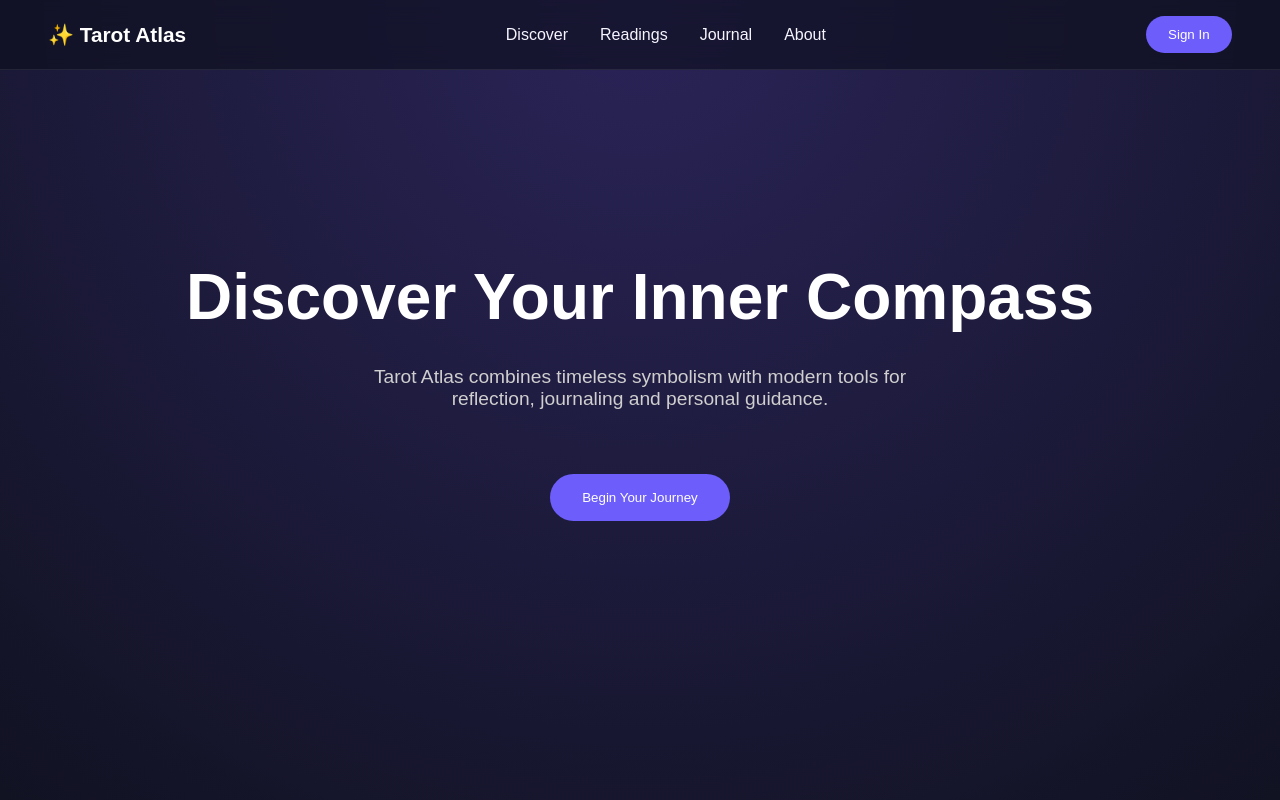
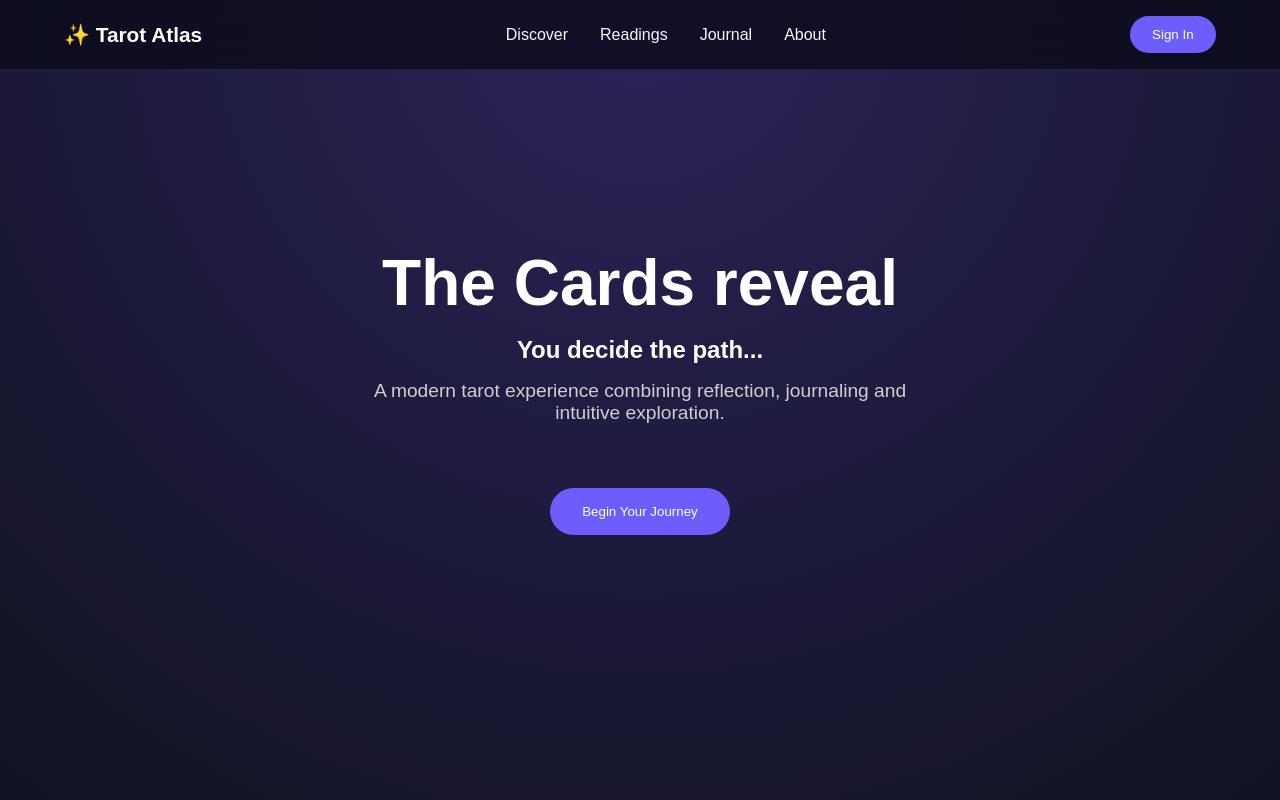
Before and after one commit to paulinahs/tarot-atlas, a React (Vite) app: page / in a window 1280 px wide. Shown: the top 800 px of the page. Built offline with nearby package versions, Linux system fonts and the light colour scheme.

Commit message:
style: update Navbar styles and enhance Home page content

```diff
--- a/src/components/layout/Navbar.css
+++ b/src/components/layout/Navbar.css
@@ -7,11 +7,12 @@
     justify-content: space-between;
     align-items: center;
 
-    padding: 1rem 3rem;
+    padding: 1rem 4rem;
 
-    background: rgba(15, 16, 32, 0.65);
+    background: rgba(10, 10, 25, 0.75);
 
-    backdrop-filter: blur(12px);
+    backdrop-filter: blur(16px);
+    -webkit-backdrop-filter: blur(16px);
 
     border-bottom: 1px solid rgba(255, 255, 255, 0.08);
 }
--- a/src/pages/Home.jsx
+++ b/src/pages/Home.jsx
@@ -5,11 +5,12 @@ function Home() {
     <>
       <section className="hero">
 
-        <h1>Discover Your Inner Compass</h1>
+        <h1>The Cards reveal</h1>
+        <h2>You decide the path...</h2>
 
   <p>
-  Tarot Atlas combines timeless symbolism with modern tools
-  for reflection, journaling and personal guidance.
+  A modern tarot experience combining reflection,
+journaling and intuitive exploration.
 </p>
 
 <button>Begin Your Journey</button>
```
